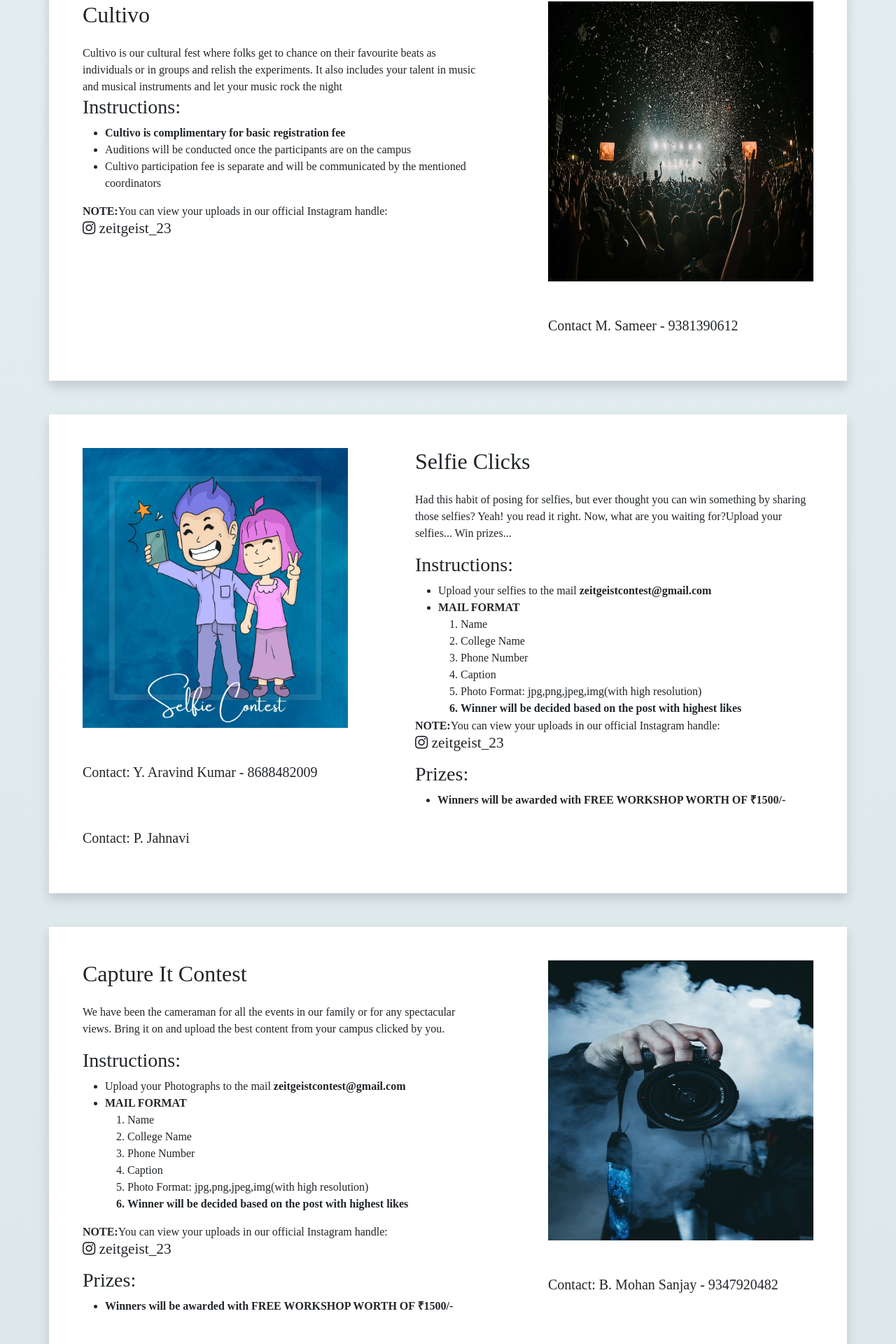
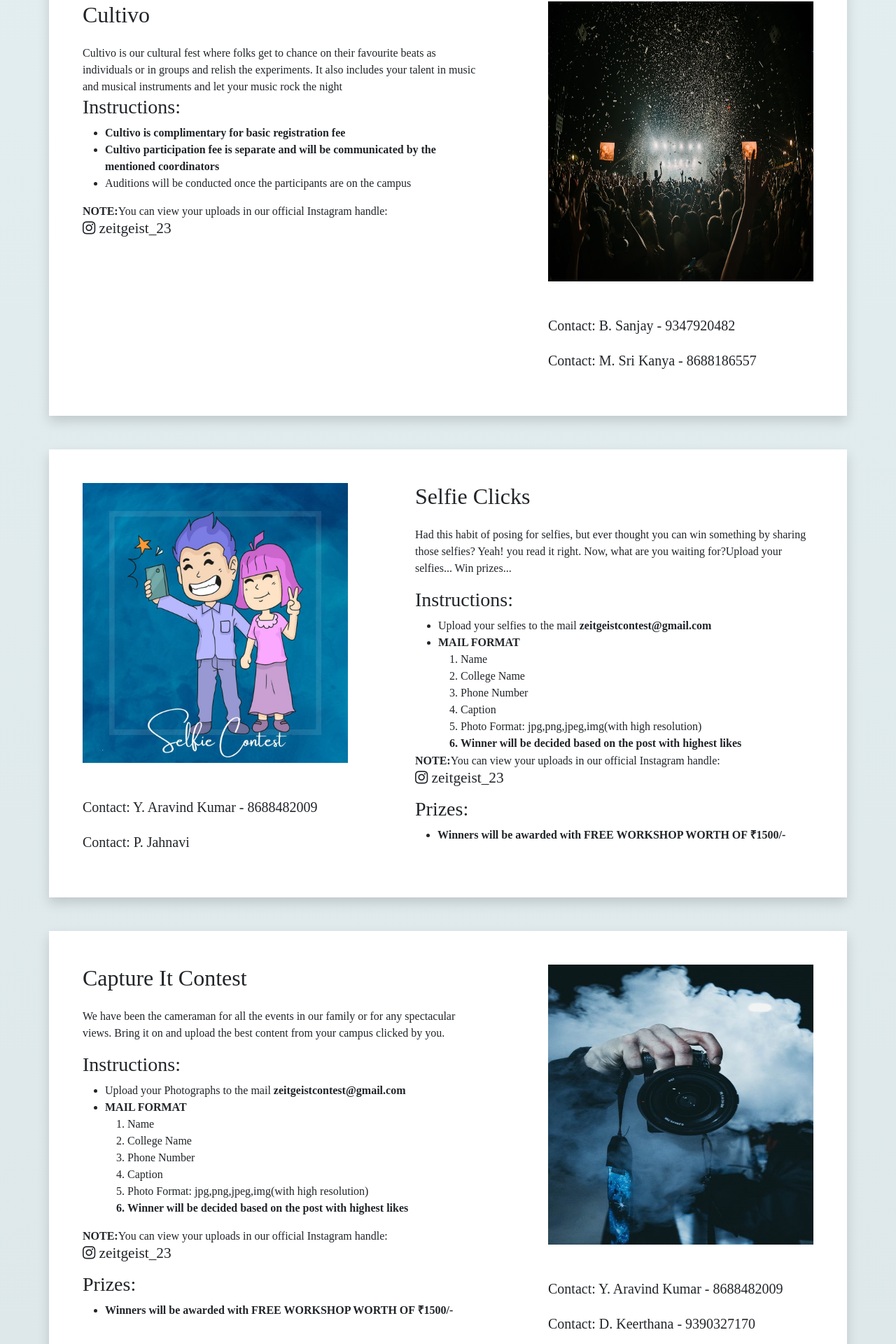
Before and after one commit to akhileshmatta/final_zeitgeist_2, an Angular app: page /contests in a window 1280 px wide. Shown: the part 294-2214 px from the top of the page at 70% size. Built offline with nearby package versions, Linux system fonts and the light colour scheme; a web font is replaced by a local one; what ngx-countdown would draw is missing.

Commit message:
final_ commit

```diff
--- a/src/app/accomdation/accomdation.component.html
+++ b/src/app/accomdation/accomdation.component.html
@@ -115,7 +115,7 @@
         <div class="card-header aa2 a1">Contact Details</div>
         <div class="card-body aa2">
           B. Mithilesh Chowdary -
-          <span class="fa fa-phone"></span>&nbsp;79939960094
+          <span class="fa fa-phone"></span>&nbsp;7993960094
         </div>
         <div class="card-body aa2">
           <span class="fa fa-envelope"></span>&nbsp; mightymithilesh333@gmail.com
--- a/src/app/contests/contests.component.html
+++ b/src/app/contests/contests.component.html
@@ -9,7 +9,8 @@
     <div class="row shadow aa1 mb-5">
       <div class="col-12 col-md-5 p-5 order-md-2">
         <img src="assets/images/cultivo.jpeg" class="img1" loading="lazy" />
-        <p class="pt-5" style="font-size: 20px; font-weight: 500;">Contact M. Sameer - 9381390612</p>
+        <p class="pt-5" style="font-size: 20px; font-weight: 500;">Contact: B. Sanjay - 9347920482</p>
+        <p class="pt-1" style="font-size: 20px; font-weight: 500;">Contact: M. Sri Kanya - 8688186557</p>
       </div>
       <div class="col-12 col-md-7 p-5 order-1">
         <h2 class="pb-3">Cultivo</h2>
@@ -22,8 +23,9 @@
           <li>
             <span class="fw-bold">Cultivo is complimentary for basic registration fee</span>
           </li>
+          <li class="fw-bold">Cultivo participation fee is separate and will be communicated by the mentioned coordinators</li>
           <li>Auditions will be conducted once the participants are on the campus</li>
-          <li>Cultivo participation fee is separate and will be communicated by the mentioned coordinators</li>
+
         </ul>
         <p>
           <span class="fw-bold">NOTE:</span>You can view your uploads in our
@@ -41,7 +43,7 @@
       <div class="col-12 col-md-5 p-5">
         <img src="assets/images/selfie2.jpg" class="img1" loading="lazy" />
         <p class="pt-5" style="font-size: 20px; font-weight: 500;">Contact: Y. Aravind Kumar - 8688482009</p>
-        <p class="pt-5" style="font-size: 20px; font-weight: 500;">Contact: P. Jahnavi</p>
+        <p class="pt-1" style="font-size: 20px; font-weight: 500;">Contact: P. Jahnavi</p>
       </div>
       <div class="col-12 col-md-7 p-5">
         <h2 class="pb-3">Selfie Clicks</h2>
@@ -90,7 +92,8 @@
     <div class="row shadow aa1 mb-5">
       <div class="col-12 col-md-5 p-5 order-md-2">
         <img src="assets/images/selfie.jpg" class="img1" loading="lazy" />
-        <p class="pt-5" style="font-size: 20px; font-weight: 500;">Contact: B. Mohan Sanjay - 9347920482</p>
+        <p class="pt-5" style="font-size: 20px; font-weight: 500;">Contact: Y. Aravind Kumar - 8688482009</p>
+        <p class="pt-1" style="font-size: 20px; font-weight: 500;">Contact: D. Keerthana - 9390327170</p>
       </div>
       <div class="col-12 col-md-7 p-5 order-1">
         <h2 class="pb-3">Capture It Contest</h2>
@@ -259,7 +262,7 @@
           loading="lazy"
         />
         <p class="pt-5" style="font-size: 20px; font-weight: 500;">Contact: A. Vamsi Krishna - 9390160457</p>
-        <p class="pt-5" style="font-size: 20px; font-weight: 500;">Contact: D. Bhanu - 9381150757</p>
+        <p class="pt-1" style="font-size: 20px; font-weight: 500;">Contact: D. Bhanu - 9381150757</p>
       </div>
       <div class="col-12 col-md-7 p-5">
         <h2 class="pb-3">Free Fire Contest</h2>
--- a/src/app/webdev/webdev.component.html
+++ b/src/app/webdev/webdev.component.html
@@ -21,7 +21,7 @@
             />
           </figure>
           <div class="text-center d-md-none">
-            <button *ngIf="name.length > 0" (click)="otherpay()" type="button" class="btn" style="background-color: #07294f; color: aliceblue;">Register</button>
+            <button (click)="otherpay()" type="button" class="btn" style="background-color: #07294f; color: aliceblue;">Register</button>
           </div>
           <!-- Post content-->
           <section class="mb-5">
```
